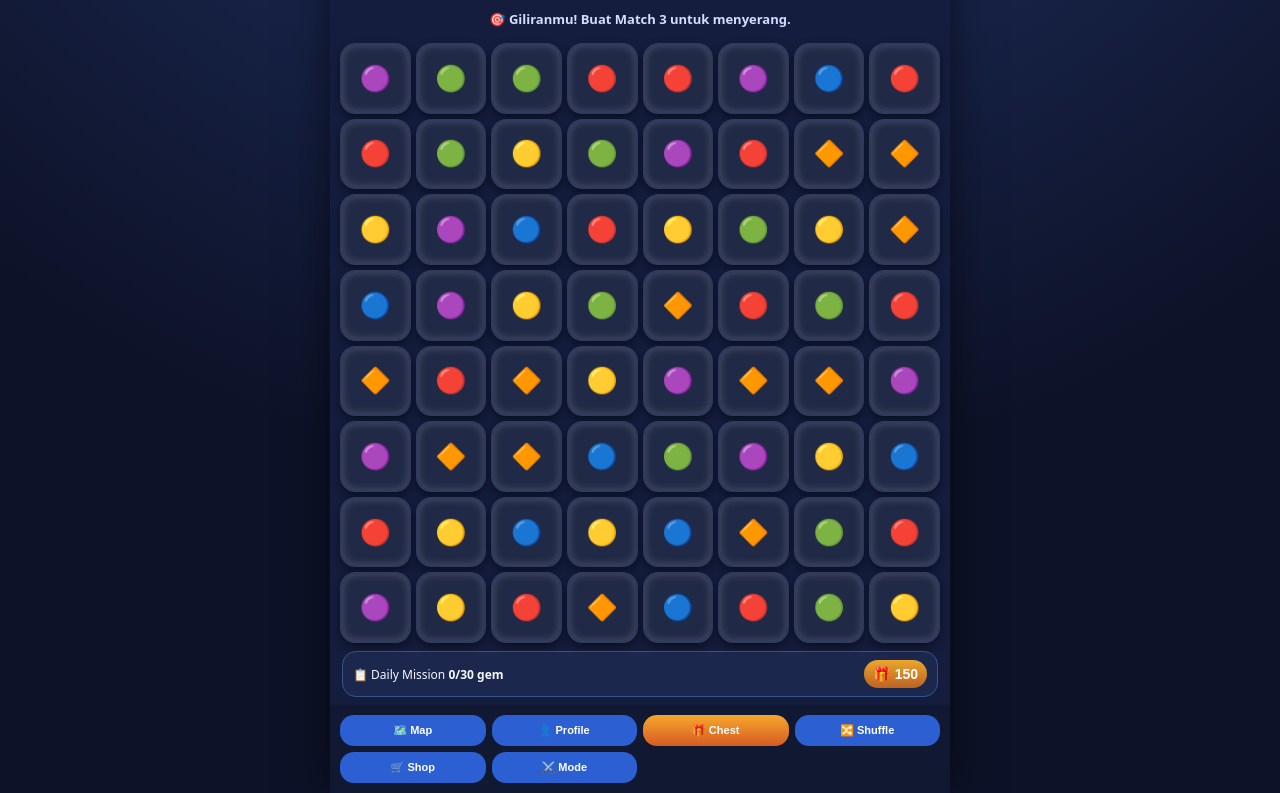
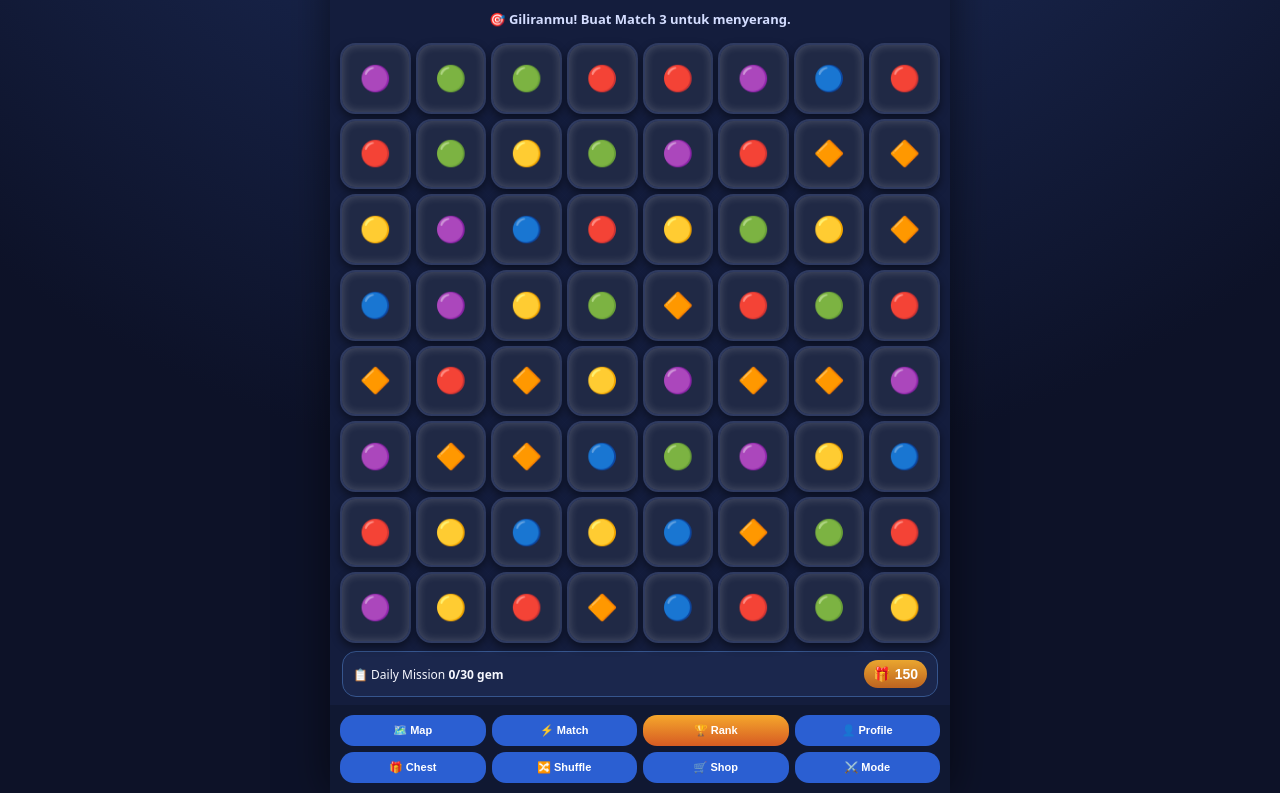
Before and after one commit to hakimboy01/gem-arena, a plain HTML site: page index.html in a window 1280 px wide. Shown: the part 575-1368 px from the top of the page. Drawn offline with Linux system fonts and the light colour scheme.

Commit message:
Add Quick Match and leaderboard navigation

```diff
--- a/index.html
+++ b/index.html
@@ -9,5 +9,5 @@
 <section class="campaignBar"><div class="campaignInfo"><span class="mapBadge" id="mapBadge">🗺️</span><div><small id="worldName">CRYSTAL GARDEN</small><b id="levelName">LEVEL 1</b></div></div><div class="xpBox"><small>XP</small><div class="xpBar"><i id="xpFill"></i></div><b id="xpText">0/100</b></div></section>
 <div id="status">🎯 Giliranmu! Buat Match 3 untuk menyerang.</div><main id="board"></main>
 <section class="missionBar"><div>📋 Daily Mission <b id="missionText">0/30 gem</b></div><button id="claimMission">🎁 150</button></section>
-<footer><button id="mapBtn">🗺️ Map</button><button id="profileFooter">👤 Profile</button><button id="chestBtn">🎁 Chest</button><button id="shuffle">🔀 Shuffle</button><button id="shop">🛒 Shop</button><button id="modeBtn">⚔️ Mode</button></footer></div>
+<footer><button id="mapBtn">🗺️ Map</button><button id="quickMatchBtn">⚡ Match</button><button id="leaderboardBtn">🏆 Rank</button><button id="profileFooter">👤 Profile</button><button id="chestBtn">🎁 Chest</button><button id="shuffle">🔀 Shuffle</button><button id="shop">🛒 Shop</button><button id="modeBtn">⚔️ Mode</button></footer></div>
 <div id="fxLayer"></div><div id="modal" class="hidden"><div class="panel"><button id="close">✕</button><h2 id="modalTitle">Gem Arena</h2><div id="modalBody"></div></div></div><script src="game.js"></script></body></html>
```
